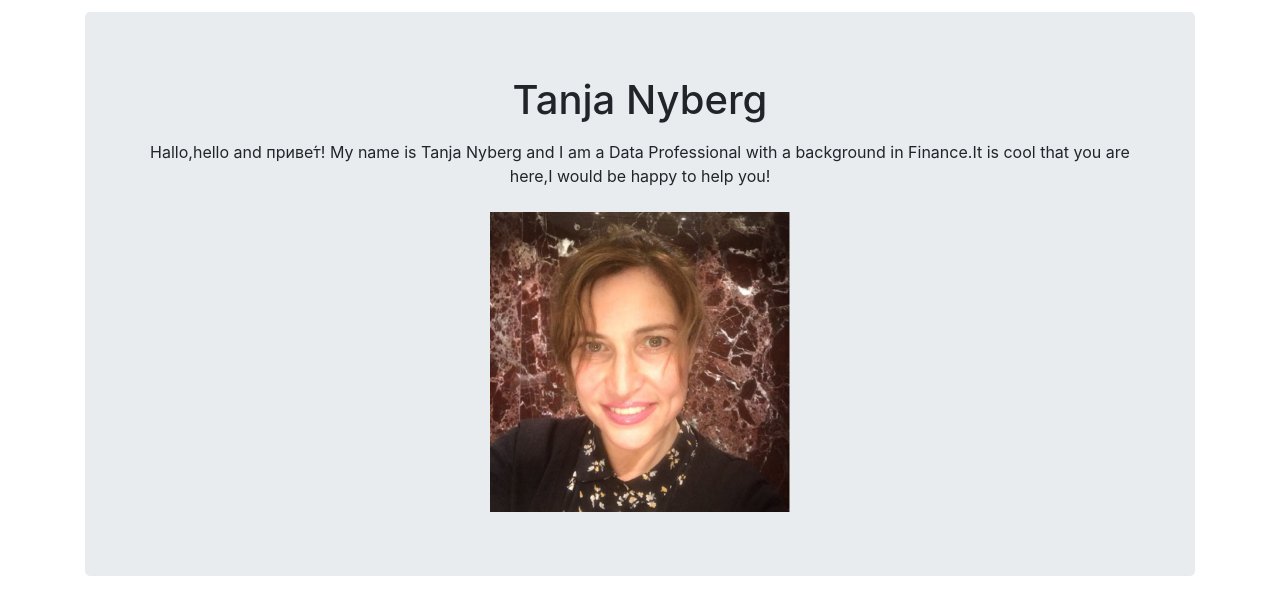
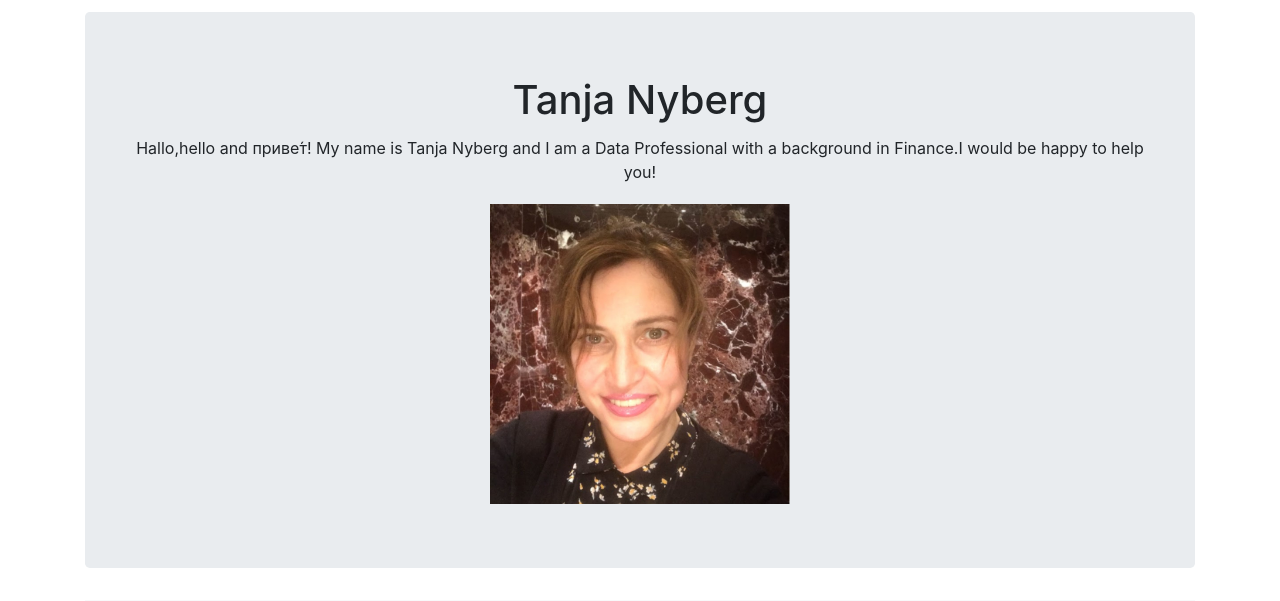
Before and after one commit to TanjaNY/portofolio, a Django app: page / in a window 1280 px wide. Shown: the part 44-645 px from the top of the page. Run offline with Django 3.2, Linux system fonts and the light colour scheme; data that the repository does not hold is empty; some libraries are stand-ins or nearby versions.

Commit message:
one more

```diff
--- a/jobs/templates/jobs/home.html
+++ b/jobs/templates/jobs/home.html
@@ -59,7 +59,7 @@
             <section class="jumbotron text-center">
                 <div class="container">
                     <h1 class="jumbotron-heading">Tanja Nyberg</h1>
-                    <p class="p-2 .text-primary">Hallo,hello and приве́т! My name is Tanja Nyberg and I am a Data Professional  with a background in Finance.It is cool that you are here,I would be happy to help you! </p>
+                    <p class="p-1 .text-primary">Hallo,hello and приве́т! My name is Tanja Nyberg and I am a Data Professional  with a background in Finance.I would be happy to help you! </p>
                     <img src="{% static 'tanja.jpg' %}" height="300" />
                 </div>
             </section>
```
